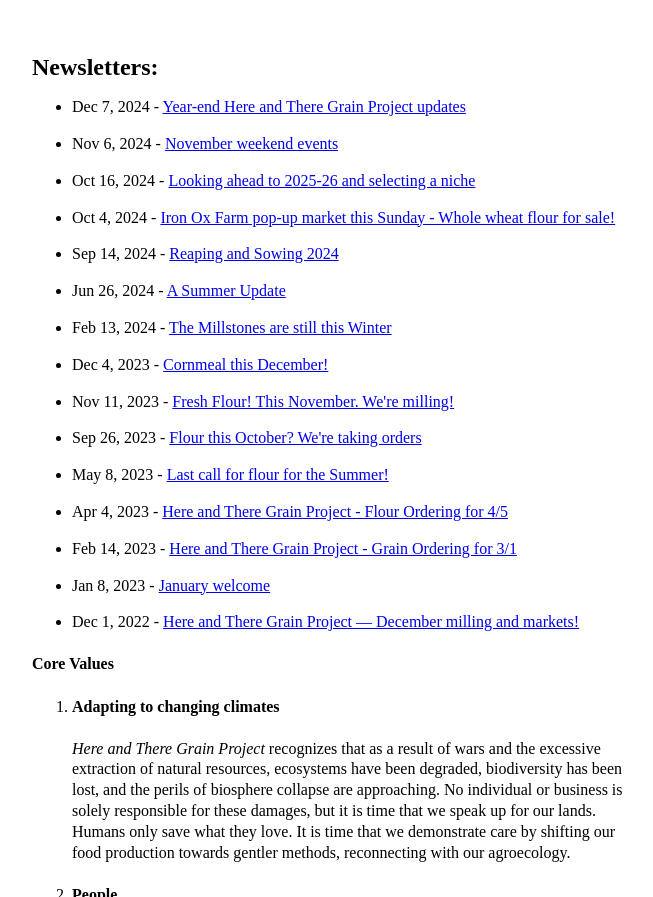
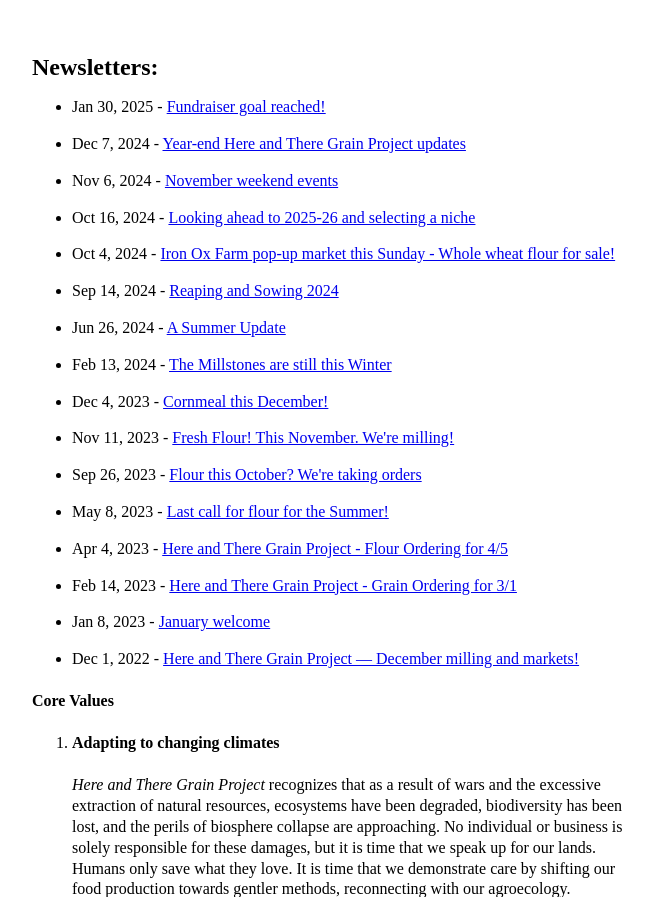
Before and after one commit to drewandrew/here-and-there, a website: page index.html in a window 1280 px wide. Shown: the part 3235-4132 px from the top of the page, without its empty margins (273-926 px from the left). Drawn offline with Linux system fonts and the light colour scheme.

Commit message:
add Jan 2025 newsletter

```diff
--- a/index.html
+++ b/index.html
@@ -113,6 +113,11 @@
     <div class="newsletters">
       <h2>Newsletters:</h2>
       <ul>
+        <li>
+          <div>
+            <p>Jan 30, 2025 - <a href="https://mailchi.mp/404a1fdec0ab/year-end-here-and-there-grain-project-updates-12751714">Fundraiser goal reached!</a></p>
+          </div>
+        </li>
         <li>
           <div>
             <p>Dec 7, 2024 - <a href="https://mailchi.mp/79b64b322874/year-end-here-and-there-grain-project-updates">Year-end Here and There Grain Project updates</a></p>
```
